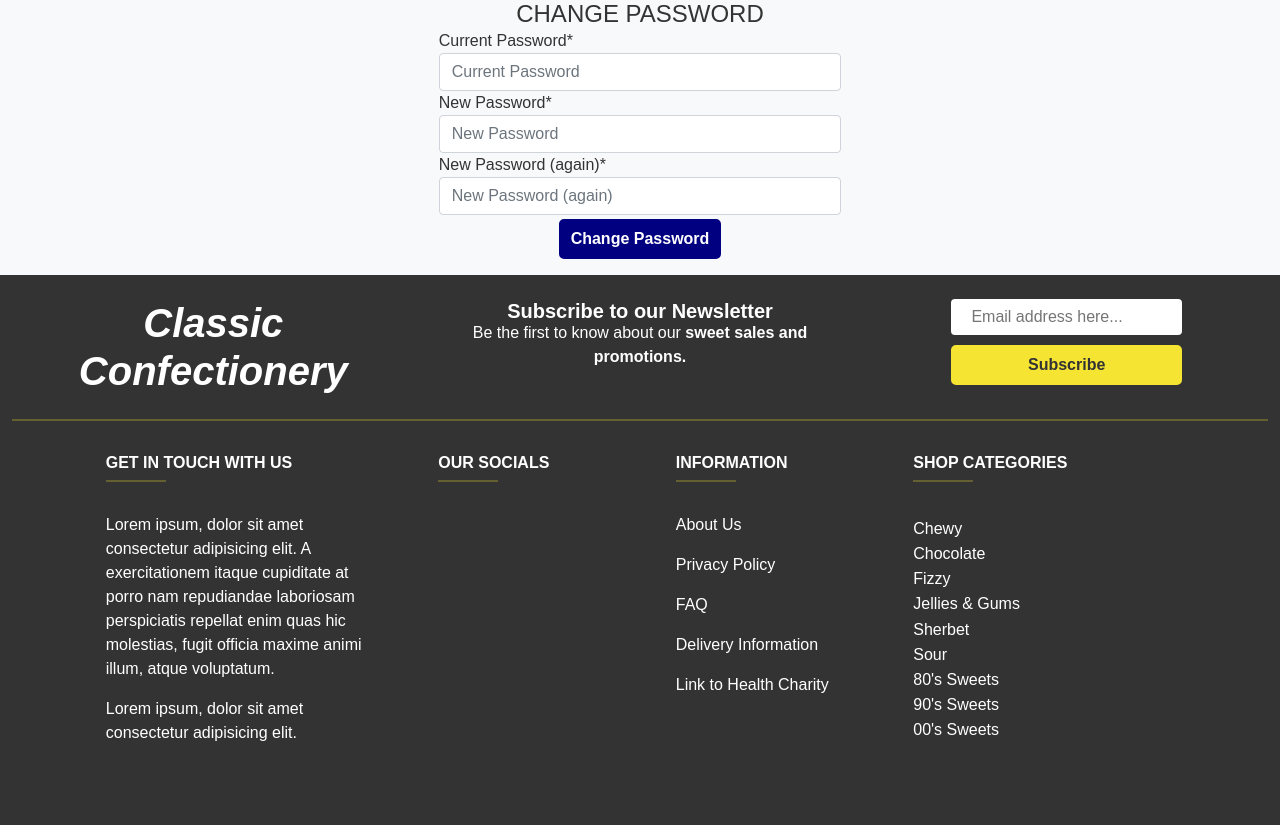
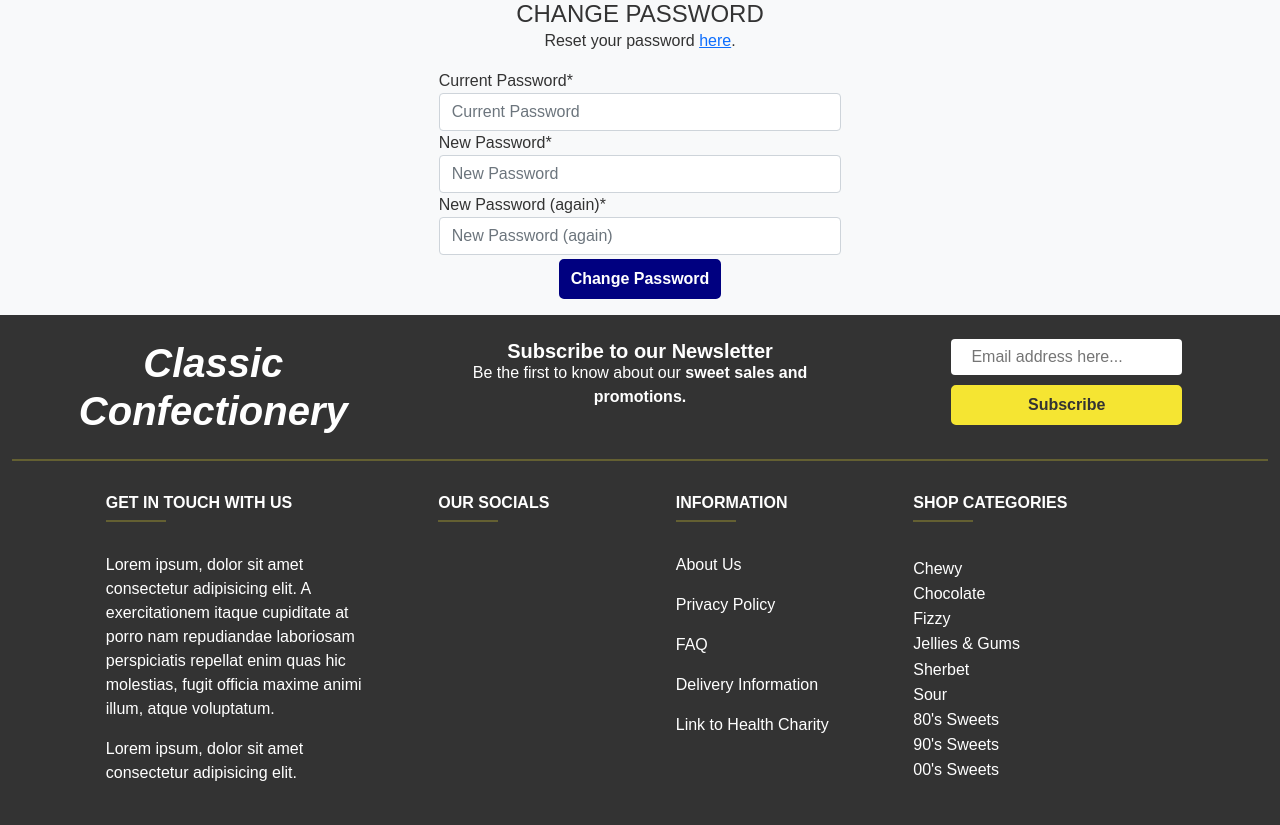
Before and after one commit to LewisCM14/sweet-shop, a Django app: page /accounts/password/change/ in a window 1280 px wide. Shown: the part 170-995 px from the top of the page. Before the commit the page ends 911 px from the top, so only its background shows below. Run offline with Django 3.2, Linux system fonts and the light colour scheme; the visitor is signed in with stand-in values (Sample User, id 1); some libraries are stand-ins or nearby versions; some web fonts are replaced.

Commit message:
update topbar reset password link to change password section, link password reset on change password template

```diff
--- a/templates/allauth/account/password_change.html
+++ b/templates/allauth/account/password_change.html
@@ -8,6 +8,7 @@
 
     <div class="text-center">
         <span class="h4 text-uppercase">{% trans "Change Password" %}</span>
+        <p>Reset your password <a href="{% url 'account_reset_password' %}">here</a>.</p>
     </div>
 
     <form method="POST" action="{% url 'account_change_password' %}" class="password_change">
--- a/templates/base.html
+++ b/templates/base.html
@@ -86,7 +86,7 @@
                                     <a class="dropdown-item" href="{% url 'account_email' %}">Reset Email</a>
                                 </li>
                                 <li>
-                                    <a class="dropdown-item" href="{% url 'account_reset_password' %}">Reset Password</a>
+                                    <a class="dropdown-item" href="{% url 'account_change_password' %}">Reset Password</a>
                                 </li>
                                 {% if request.user.is_superuser %}
                                     <li>
```
